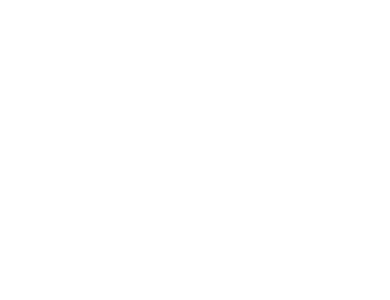
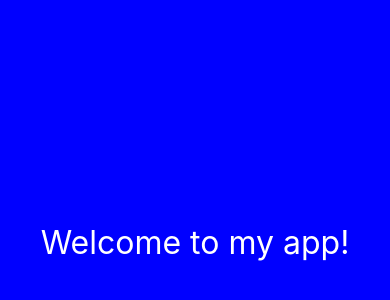
Before and after one commit to Peiyj/myScheduler, a React Native app: screen / in a window 390 px wide. Shown: the part 180-480 px from the top of the page. Built offline with nearby package versions, Linux system fonts and the light colour scheme.

Commit message:
initial app and firebase integration

```diff
--- a/App.js
+++ b/App.js
@@ -1,11 +1,10 @@
-import { StatusBar } from 'expo-status-bar';
 import React from 'react';
 import { StyleSheet, Text, View } from 'react-native';
 
 export default function App() {
   return (
     <View style={styles.container}>
-      <Text style={styles.textStyle}>Welcome to my app!</Text>
+    <Text style={styles.textStyle}>Welcome to my app!</Text>
     </View>
   );
 }
@@ -14,7 +13,6 @@ const styles = StyleSheet.create({
   container: {
     flex: 1,
     backgroundColor: '#00f',
-    backgroundColor: '#fff',
     alignItems: 'center',
     justifyContent: 'center',
   },
--- a/package.json
+++ b/package.json
@@ -13,7 +13,8 @@
     "react": "16.13.1",
     "react-dom": "16.13.1",
     "react-native": "https://github.com/expo/react-native/archive/sdk-40.0.1.tar.gz",
-    "react-native-web": "~0.13.12"
+    "react-native-web": "~0.13.12",
+    "firebase": "7.9.0"
   },
   "devDependencies": {
     "@babel/core": "^7.9.0"
```
Also changed, not shown: 1 other file (tests, documents, lock files or other folders).
